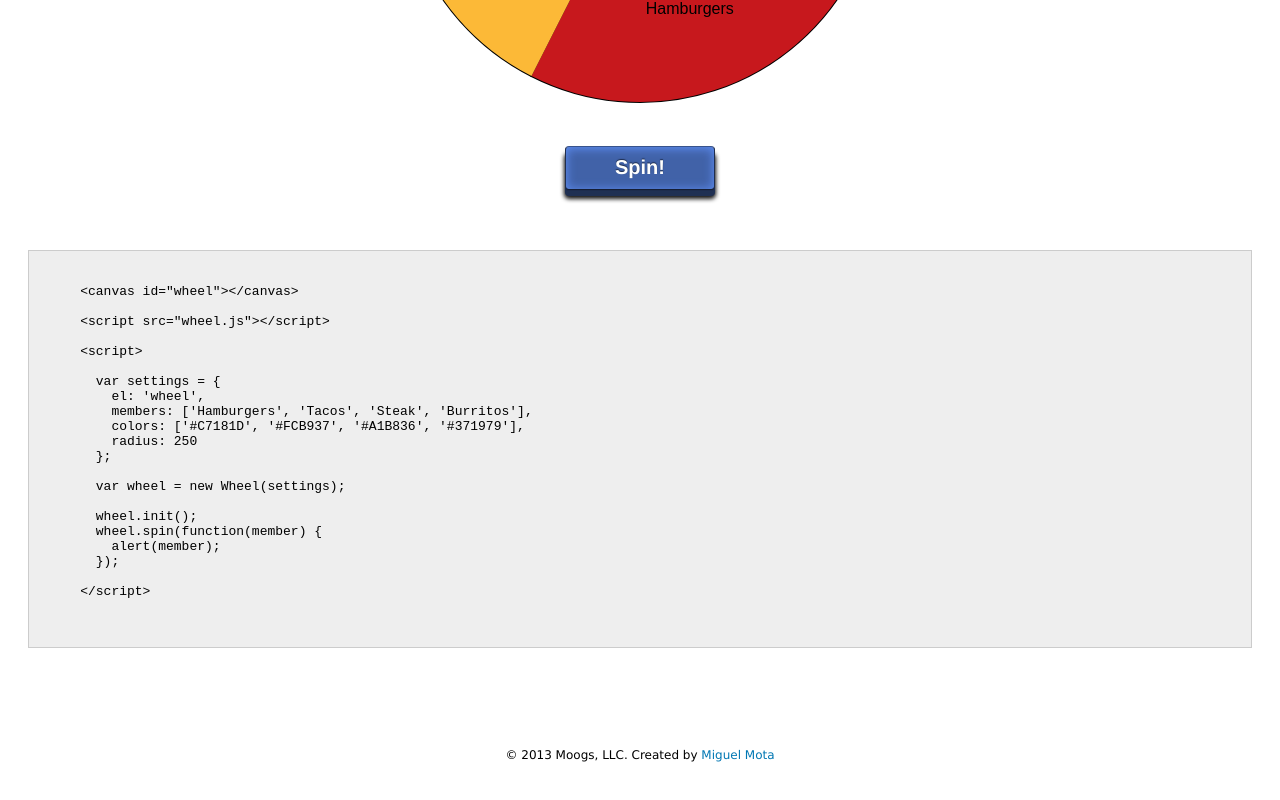
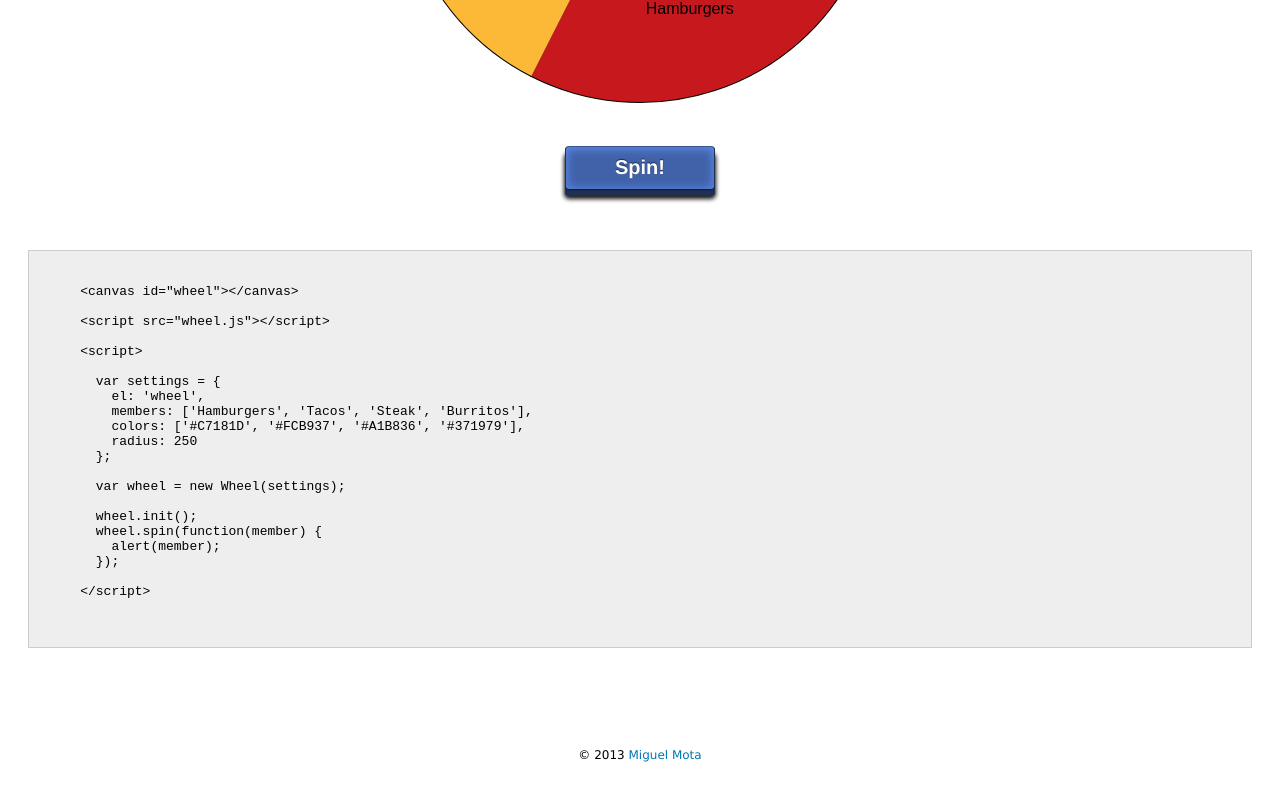
Before and after one commit to miguelmota/prize-wheel, a website: page demo/index.html in a window 1280 px wide. Shown: the part 556-1356 px from the top of the page. Drawn offline with Linux system fonts and the light colour scheme.

Commit message:
update readme

```diff
--- a/demo/index.html
+++ b/demo/index.html
@@ -64,7 +64,7 @@
   </section>
 
   <footer class="footer">
-    <p>© 2013 Moogs, LLC. Created by <a href="http://www.miguelmota.com/" target="_blank">Miguel Mota</a></p>
+    <p>© 2013 <a href="http://www.miguelmota.com/" target="_blank">Miguel Mota</a></p>
   </footer>
 
 </div>
```
Also changed, not shown: README.md.
